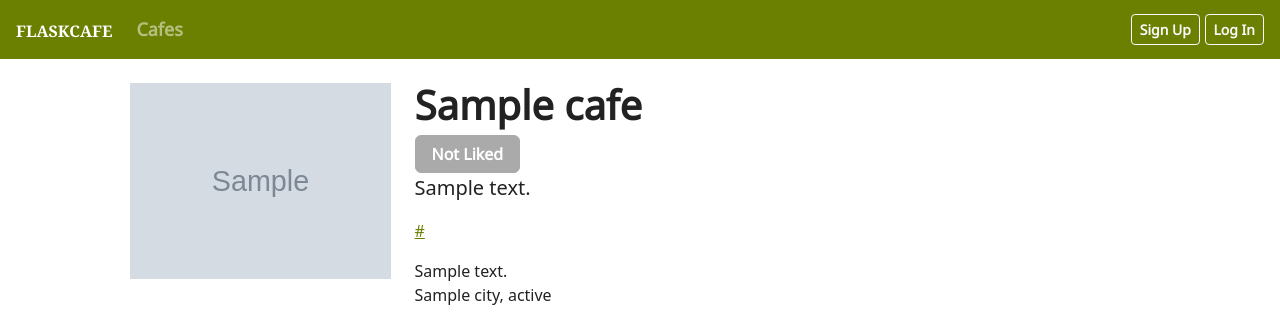
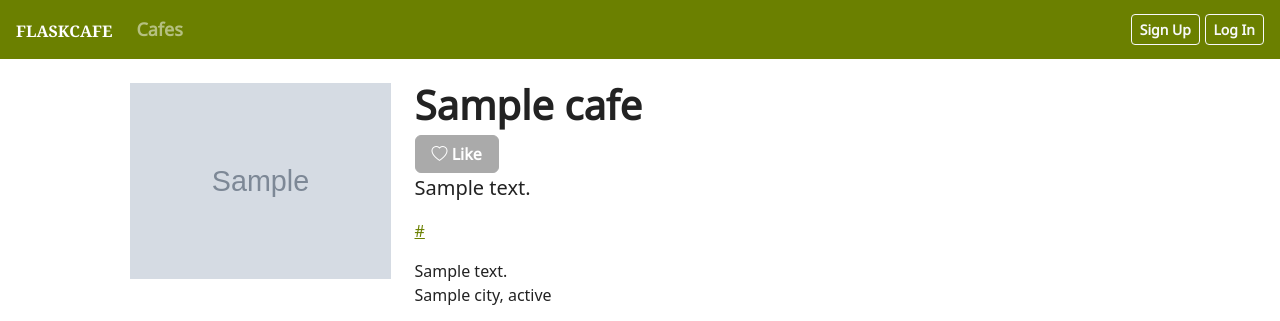
Before and after one commit to veronicani/flask-cafe, a Flask app: page /cafes/1 in a window 1280 px wide. Shown: the top 321 px of the page. Run offline with Flask 3, Linux system fonts and the light colour scheme; tables that the repository leaves empty hold one stand-in row (values such as "Sample post"); grey boxes marked "Sample" are stand-in pictures; some libraries are stand-ins or nearby versions; some web fonts are replaced.

Commit message:
Added heart icon to like/unlike buttons

```diff
--- a/templates/cafe/detail.html
+++ b/templates/cafe/detail.html
@@ -14,17 +14,21 @@
     <h1>{{ cafe.name }}</h1>
 
     {% if not g.user %}
-      <a data-cafe-id="{{ cafe.id }}" class="btn btn-secondary"
+      <a data-cafe-id="{{ cafe.id }}" class="btn btn-secondary bi bi-heart"
       data-bs-toggle="tooltip" data-bs-placement="right"
       data-bs-original-title="Signup or login to like!"
-      href="{{ url_for('login') }}">Not Liked</a>
+      href="{{ url_for('login') }}" aria-label="Like"> Like</a>
     {% endif %}
 
     {% if g.user %}
       {% if cafe not in g.user.liked_cafes %}
-      <a data-cafe-id="{{ cafe.id }}" class="toggle-like-btn btn btn-outline-primary" href="FOR-AJAX">Not Liked</a>
+      <a data-cafe-id="{{ cafe.id }}"
+      class="toggle-like-btn btn btn-outline-primary bi bi-heart"
+      href="FOR-AJAX" aria-label="Like"> Like</a>
       {% else %}
-      <a data-cafe-id="{{ cafe.id }}" class="toggle-like-btn btn btn-outline-primary" href="FOR-AJAX">Liked</a>
+      <a data-cafe-id="{{ cafe.id }}"
+      class="toggle-like-btn btn btn-outline-primary bi bi-heart-fill"
+      href="FOR-AJAX" aria-label="Unlike"></a>
       {% endif %}
     {% endif %}
 
```
Also changed, not shown: templates/profile/detail.html (+4 -3 lines).
